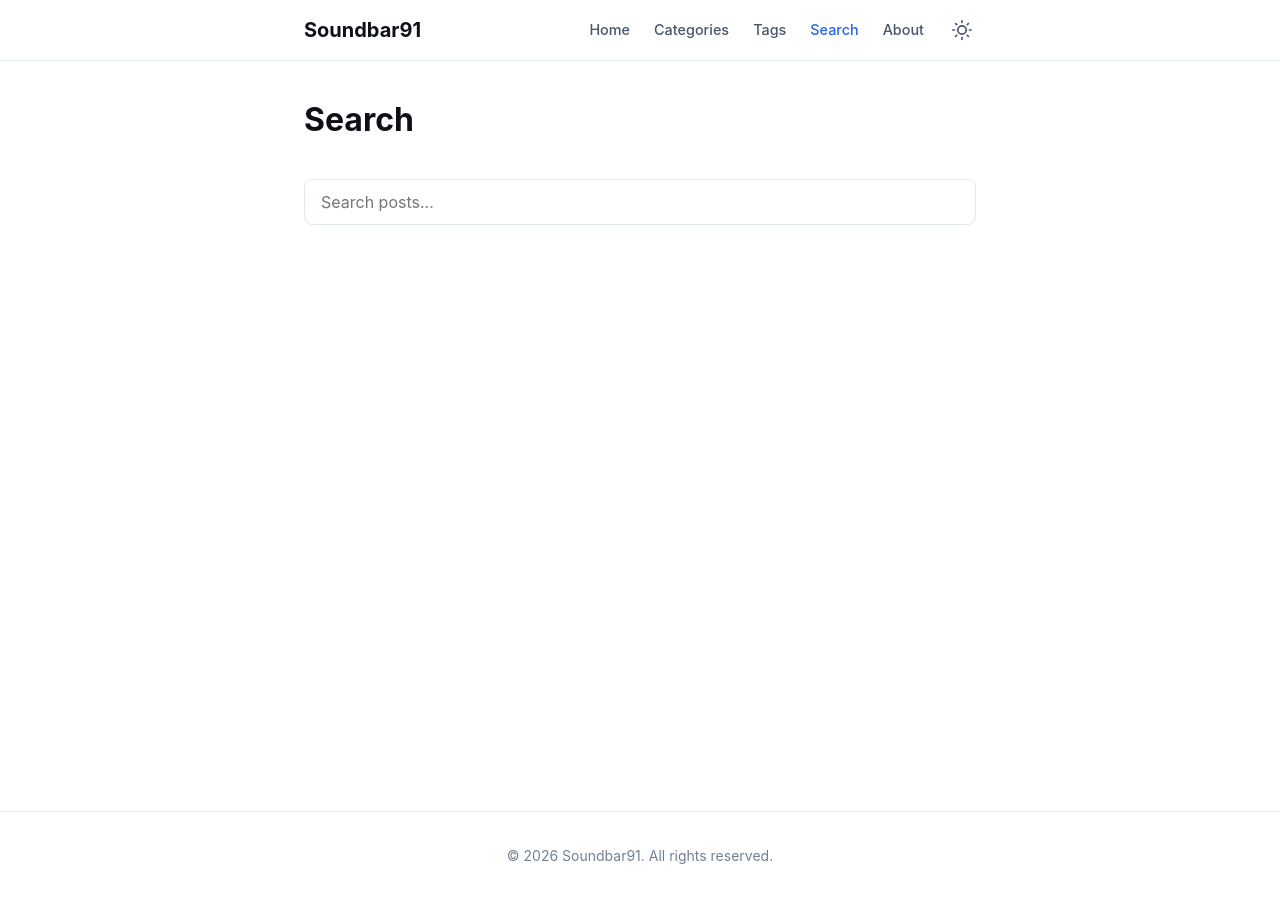
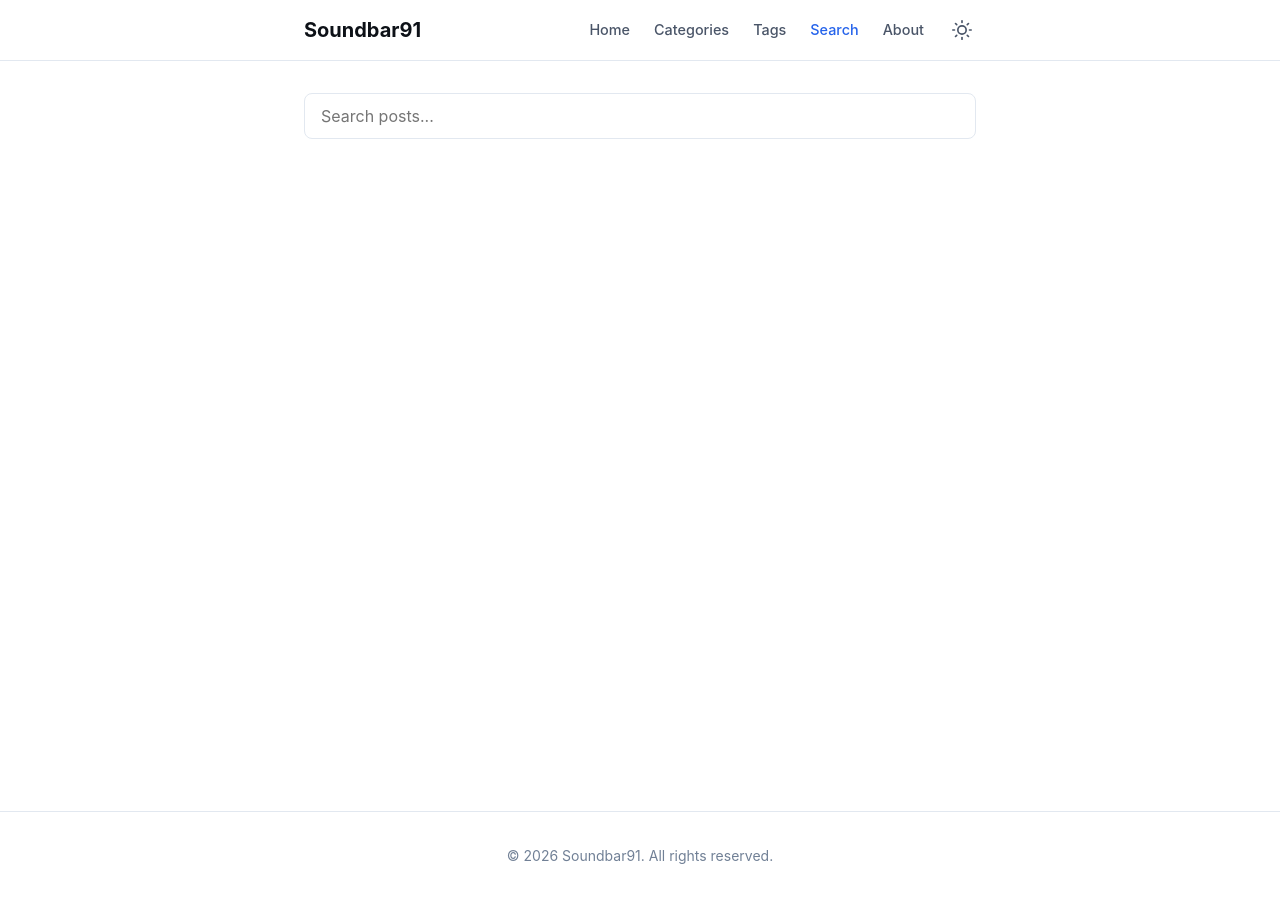
Before and after one commit to Soundbar91/Soundbar91.github.io, a Jekyll site: the page built from search.html, in a window 1280 px wide. Built offline with Jekyll 4.4.1, drawn with Linux system fonts in a browser that asks for light colours.

Commit message:
fix: 페이지 상단 제목 삭제

```diff
--- a/categories.html
+++ b/categories.html
@@ -4,9 +4,6 @@ title: Categories
 permalink: /categories/
 ---
 <div class="page">
-  <header class="page-header">
-    <h1 class="page-title">Categories</h1>
-  </header>
   <div class="page-content">
     {% assign sorted_categories = site.categories | sort %}
     {% for category in sorted_categories %}
--- a/search.html
+++ b/search.html
@@ -4,9 +4,6 @@ title: Search
 permalink: /search/
 ---
 <div class="page">
-  <header class="page-header">
-    <h1 class="page-title">Search</h1>
-  </header>
   <div class="page-content">
     <div class="search-container">
       <input type="text" class="search-input" id="search-input" placeholder="Search posts..." autocomplete="off">
--- a/tags.html
+++ b/tags.html
@@ -4,9 +4,6 @@ title: Tags
 permalink: /tags/
 ---
 <div class="page">
-  <header class="page-header">
-    <h1 class="page-title">Tags</h1>
-  </header>
   <div class="page-content">
     <div class="tag-cloud" style="margin-bottom: 2rem;">
       {% assign sorted_tags = site.tags | sort %}
```
